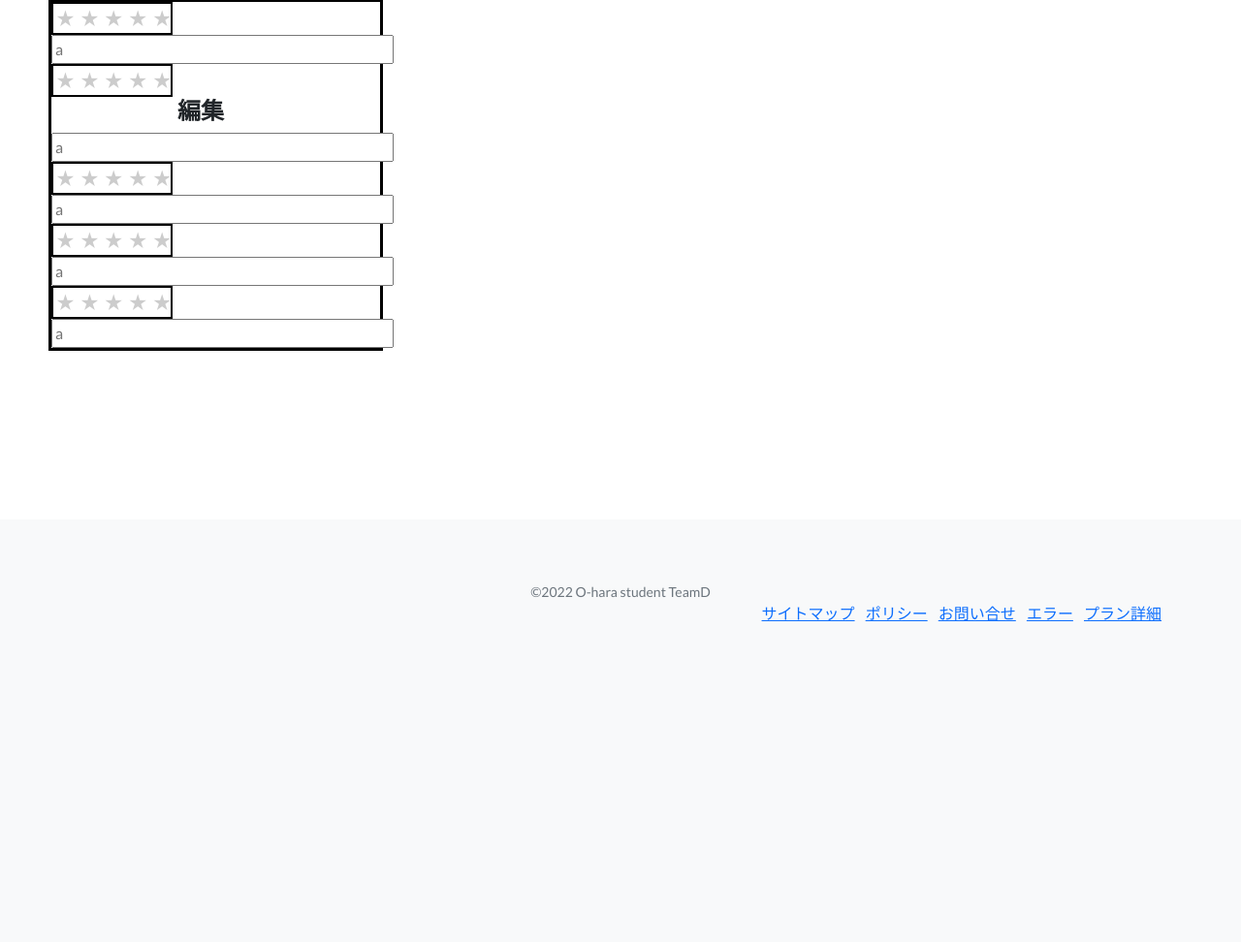
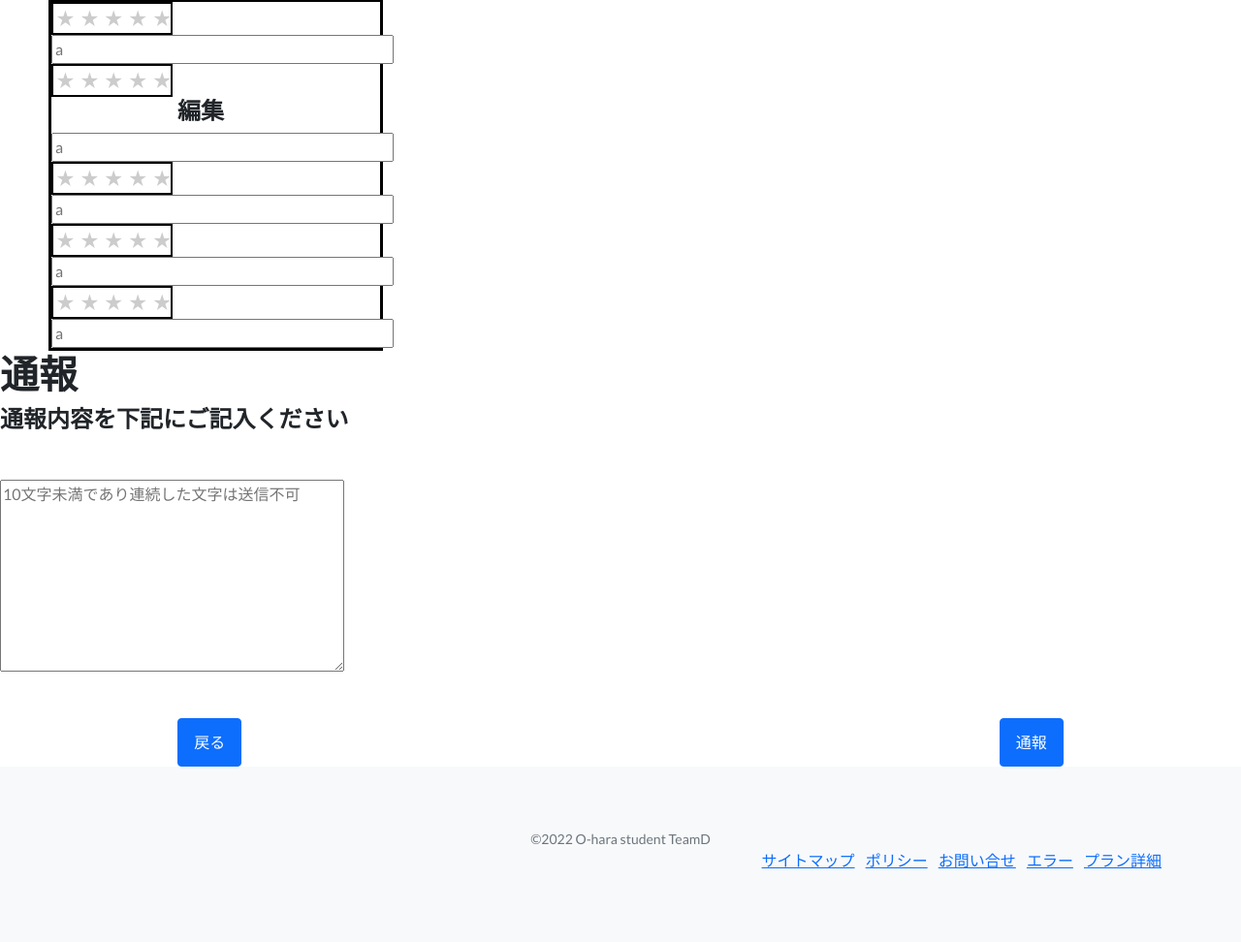
Before and after one commit to morihisa1235/plan_system, a Django app: page /plan_detail/ in a window 1280 px wide. Shown: the part 83-1055 px from the top of the page at 97% size. Before the commit the page ends 724 px from the top, so only its background shows below. Run offline with Django 3.2, Linux system fonts and the light colour scheme; some libraries are stand-ins or nearby versions.

Commit message:
プラン詳細の画面一部

```diff
--- a/maplan/templates/plan_detail.html
+++ b/maplan/templates/plan_detail.html
@@ -224,4 +224,25 @@
 <div><input type="text" name="namae" size="40" maxlength="20" placeholder="a"></div>
 
 </div>
+
+<!--通報-->
+<label class="open2" for="pop-up">
+    <h1>通報</h1>
+    </label><input type="checkbox" id="pop-up2">
+<div class="overlay2">
+        <div class="window2">
+            <div class = "plan2">
+                <h4>通報内容を下記にご記入ください</h4><br>
+                <p>
+                    <div>
+                <textarea name="comment" placeholder="10文字未満であり連続した文字は送信不可" cols="40" rows="8"></textarea>
+            </div>
+                <br><br>
+                <div class = "plan_button">
+                    <a class="btn btn-primary" href="{% url 'maplan:mypage' %}">戻る</a>&emsp;&emsp;&emsp;
+                    <a class="btn btn-primary" href="{% url 'maplan:change_personal' %}">通報</a>
+                </div>
+            </div>
+        </div>
+</div>
 {% endblock %}
```
